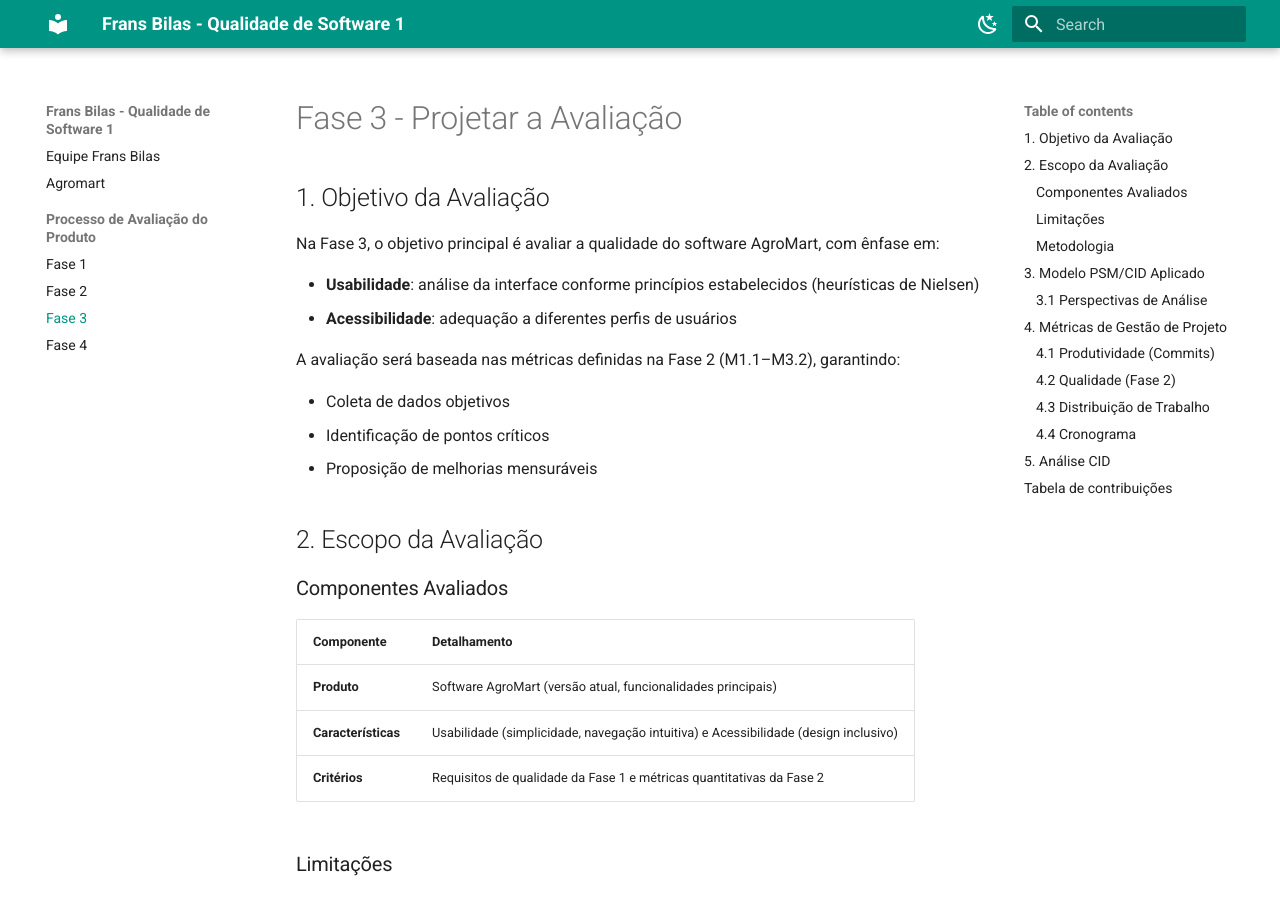
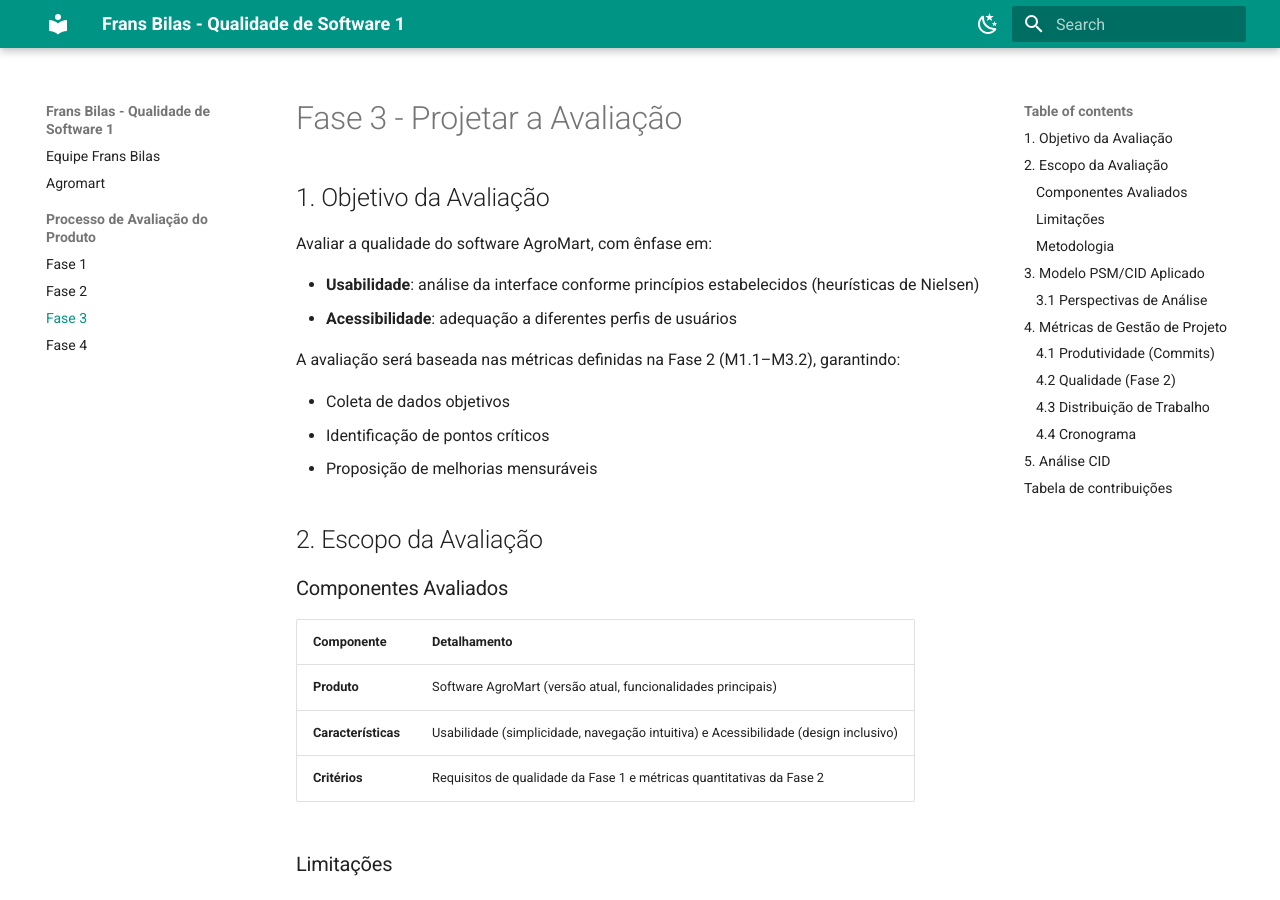
Before and after one commit to FCTE-Qualidade-de-Software-1/2025-1-T01--Frans-Bilas, an MkDocs documentation site: the page built from docs/Fase3/Fase3.md, in a window 1280 px wide and 900 px high. Built offline with MkDocs 1.6.1 and Material for MkDocs 9.7.7, drawn with Linux system fonts in a browser that asks for light colours.

Commit message:
Update Fase3.md

```diff
--- a/docs/Fase3/Fase3.md
+++ b/docs/Fase3/Fase3.md
@@ -2,7 +2,7 @@
 
 ## 1. Objetivo da Avaliação
 
-Na Fase 3, o objetivo principal é avaliar a qualidade do software AgroMart, com ênfase em:
+Avaliar a qualidade do software AgroMart, com ênfase em:
 
 - **Usabilidade**: análise da interface conforme princípios estabelecidos (heurísticas de Nielsen)
 - **Acessibilidade**: adequação a diferentes perfis de usuários
```
